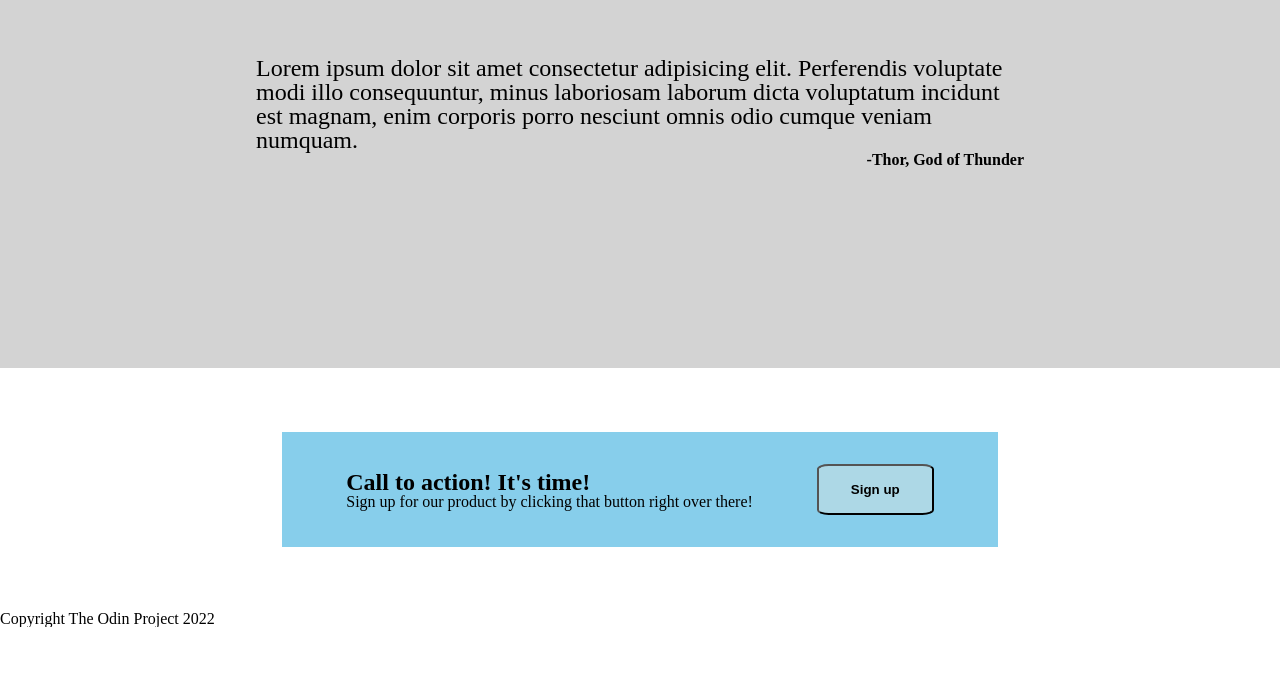
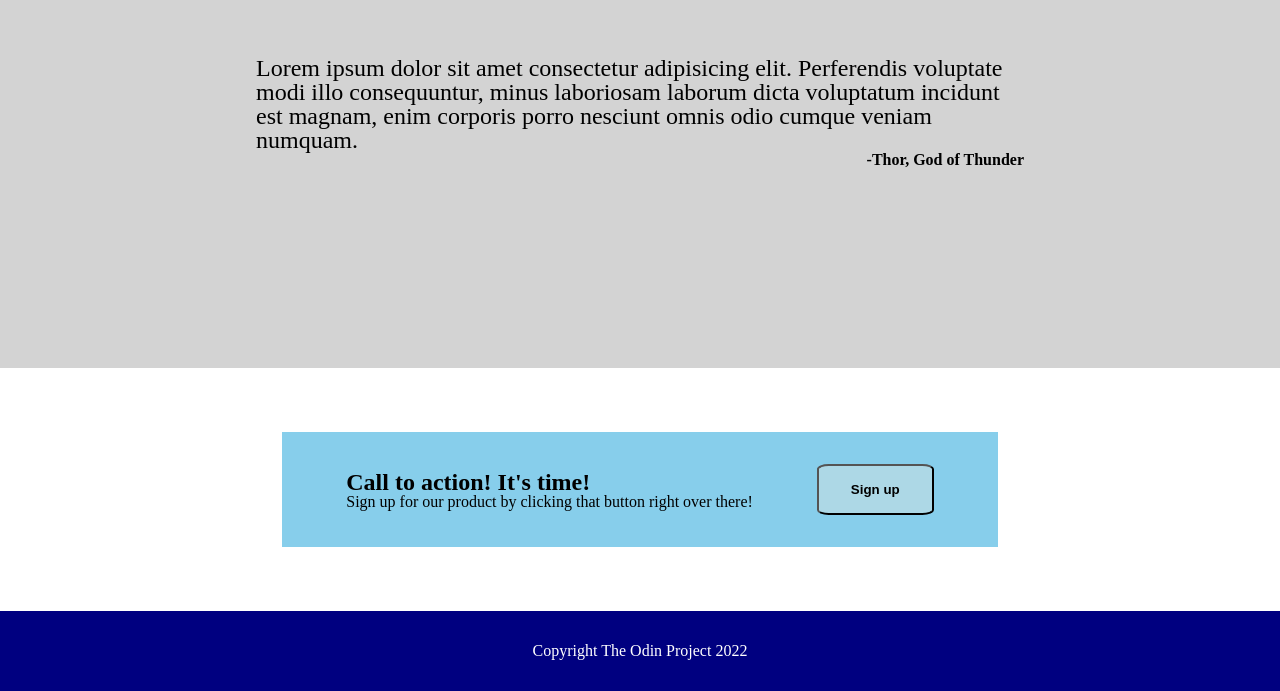
Before and after one commit to djtvaq/landing-page, a plain HTML site: page index.html in a window 1280 px wide. Shown: the part 1082-1773 px from the top of the page. Before the commit the page ends 1709 px from the top, so only its background shows below. Drawn offline with Linux system fonts and the light colour scheme.

Commit message:
Add styling to footer

```diff
--- a/styles.css
+++ b/styles.css
@@ -176,3 +176,12 @@ padding: 64px;
     align-items: center;
     gap: 64px;
 }
+
+footer {
+    display: flex;
+    justify-content: center;
+    align-items: center;
+    color: white;
+    background-color: navy;
+    padding: 32px 0px;
+}
```
